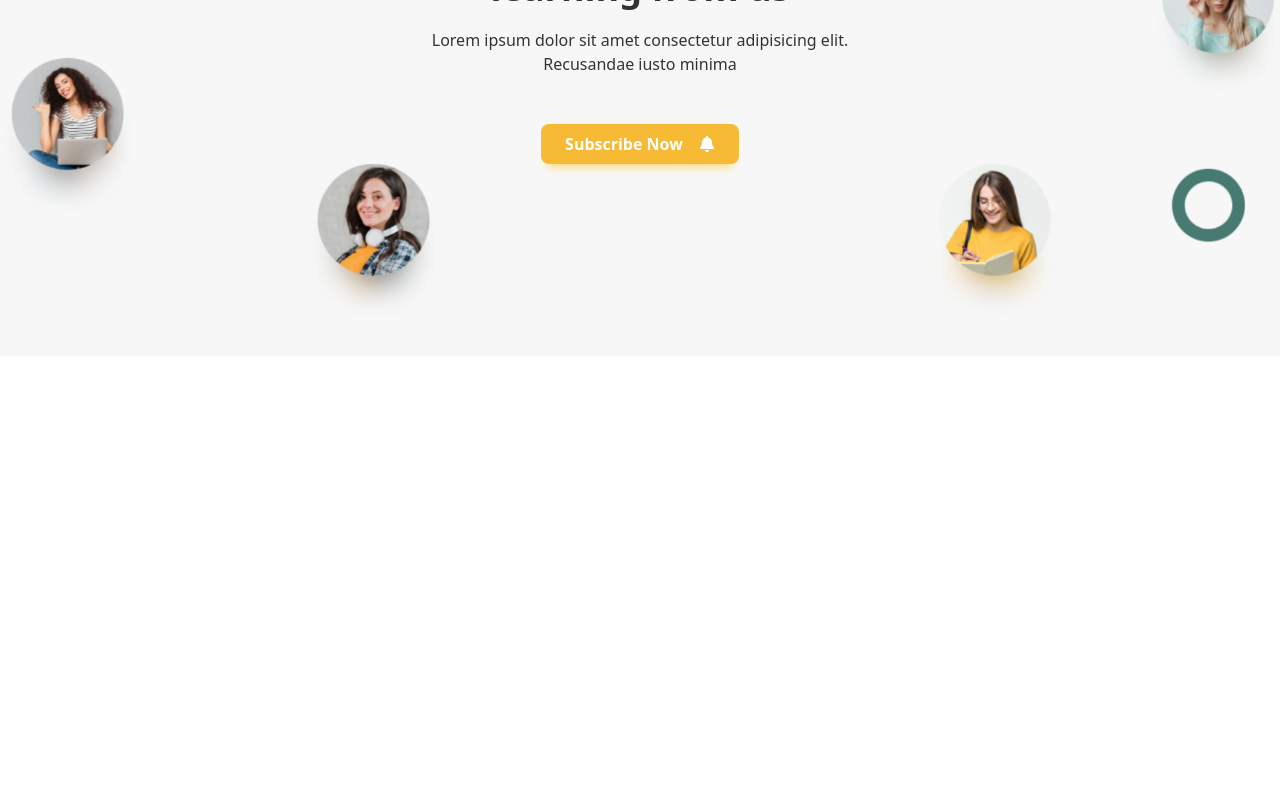
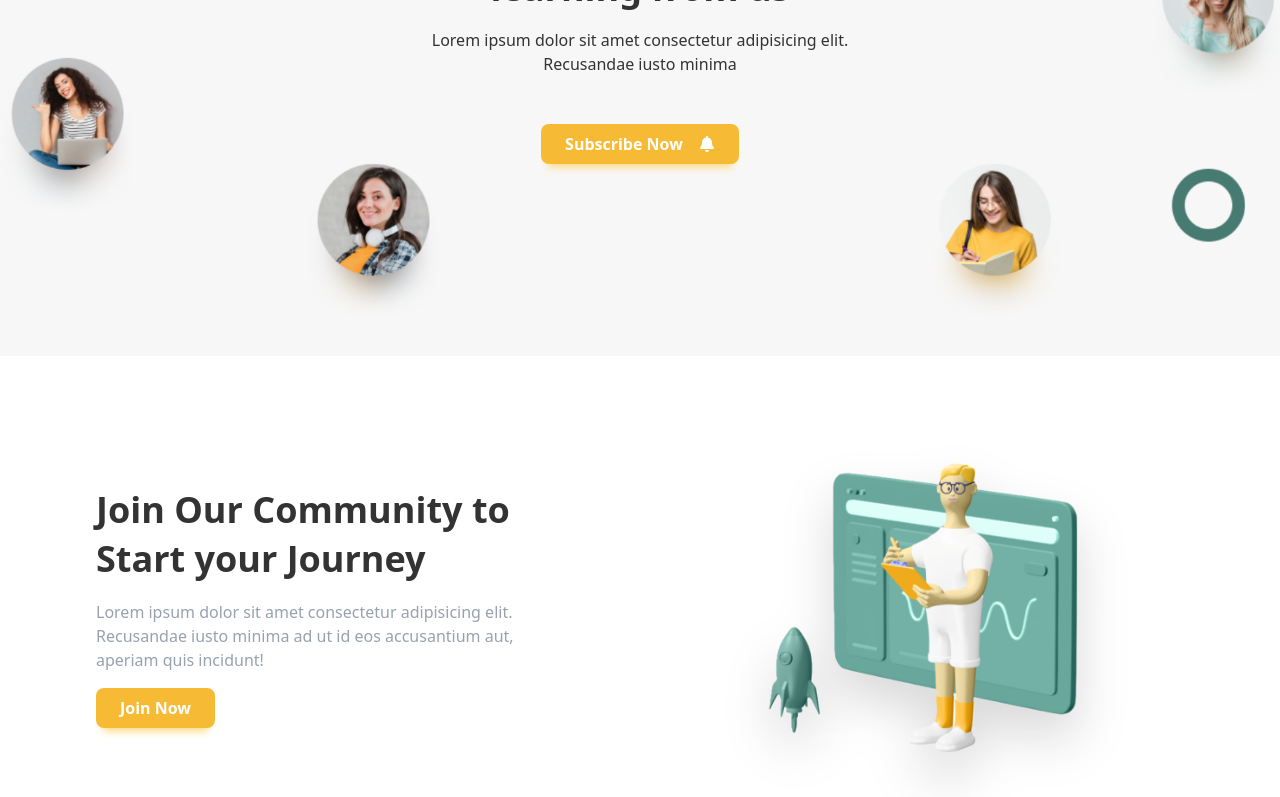
Before and after one commit to bhayanishyam/E-Learning-Landing-Page, a React (Vite) app: page / in a window 1280 px wide. Shown: the part 2000-2797 px from the top of the page. Before the commit the page ends 2356 px from the top, so only its background shows below. Built offline with nearby package versions, Linux system fonts and the light colour scheme.

Commit message:
create community and footer section

```diff
--- a/src/App.jsx
+++ b/src/App.jsx
@@ -2,6 +2,8 @@ import Hero from "./Components/Hero/Hero"
 import Services from "./Components/Services/Services"
 import Banner from "./Components/Banner/Banner"
 import Subscribe from "./Components/Subscribe/Subscribe"
+import Community from "./Components/Community/Community"
+import Footer from "./Components/Footer/Footer"
 
 function App() {
 
@@ -11,6 +13,8 @@ function App() {
       <Services />
       <Banner />
       <Subscribe />
+      <Community />
+      <Footer />
     </main>
   )
 }
--- /dev/null
+++ b/src/Components/Community/Community.jsx
@@ -0,0 +1,36 @@
+import image from "../../assets/banner-D9M2H9os.png"
+import { motion } from "framer-motion"
+
+export default function Community() {
+    return (
+        <section>
+
+            <div className="container grid grid-cols-1 md:grid-cols-2 py-14 md:!p-24 gap-10 space-y-6 md:space-y-0">
+                {/* text */}
+                <motion.div
+                    initial={{ opacity: 0, x: -50 }}
+                    whileInView={{ opacity: 1, x: 0 }}
+                    transition={{ duration: 0.4, ease: "easeInOut" }}
+                    className="flex flex-col justify-center">
+                    <div className="lg:max-w-[450px] space-y-4 text-center md:text-left">
+
+                        <h1 className="text-3xl  md:text-4xl font-bold !leading-snug space-y-4">
+                            Join Our Community to Start your Journey
+                        </h1>
+                        <p className=" text-gray-400">Lorem ipsum dolor sit amet consectetur adipisicing elit. Recusandae iusto minima ad ut id eos accusantium aut, aperiam quis incidunt!</p>
+                        <a href="#" className="primary-btn ">Join Now</a>
+                    </div>
+                </motion.div>
+                {/* Image */}
+                <div className="flex justify-center items-center drop-shadow-2xl">
+                    <motion.img
+                        initial={{ opacity: 0, x: 50 }}
+                        whileInView={{ opacity: 1, x: 0 }}
+                        transition={{ duration: 0.4, ease: "easeInOut" }}
+                        src={image} className="w-[350px]" />
+                </div>
+            </div>
+
+        </section>
+    );
+}
--- /dev/null
+++ b/src/Components/Footer/Footer.jsx
@@ -0,0 +1,65 @@
+import React from 'react';
+import { FaWhatsapp, FaYoutube } from 'react-icons/fa';
+import { FaInstagram } from 'react-icons/fa6';
+
+export default function Footer() {
+    return (
+        <footer className='bg-light'>
+            <div className='container py-28'>
+                <div className='grid grid-cols-1 md:grid-cols-2 lg:grid-cols-3 gap-14 md:gap-4'>
+                    {/* Journey */}
+                    <div className='grid gap-4 max-w-[300px] '>
+                        <h1 className='text-2xl font-bold'>
+                            The Coding Journey
+                        </h1>
+                        <p className='text-gray-400'>
+                            TCJ is a platform dedicated to empowering aspiring developers. From beginner tutorials to advanced programming concepts, we provide a comprehensive learning experience designed to help you master coding skills, build projects, and launch your tech career.
+                        </p>
+                    </div>
+                    {/* Linds */}
+
+                    <div className='grid grid-cols-2 gap-10'>
+                        <div className=''>
+                            <h1 className='text-2xl font-bold mb-4'>Courses</h1>
+                            <ul className='text-lg space-y-2'>
+                                <li><a href="#" className='text-gray-400 hover:text-secondary cursor-pointer duration-200'>Web Development</a></li>
+                                <li><a href="#" className='text-gray-400 hover:text-secondary cursor-pointer duration-200'>Software Development</a></li>
+                                <li><a href="#" className='text-gray-400 hover:text-secondary cursor-pointer duration-200'>Apps Development</a></li>
+                                <li><a href="#" className='text-gray-400 hover:text-secondary cursor-pointer duration-200'>E-learning</a></li>
+                            </ul>
+                        </div>
+                        <div className=''>
+                            <h1 className='text-2xl font-bold mb-4'>Link</h1>
+                            <ul className='text-lg space-y-2'>
+                                <li><a href="#" className='text-gray-400 hover:text-secondary cursor-pointer duration-200'>Home</a></li>
+                                <li><a href="#" className='text-gray-400 hover:text-secondary cursor-pointer duration-200'>Services</a></li>
+                                <li><a href="#" className='text-gray-400 hover:text-secondary cursor-pointer duration-200'>About</a></li>
+                                <li><a href="#" className='text-gray-400 hover:text-secondary cursor-pointer duration-200'>Contact</a></li>
+                            </ul>
+                        </div>
+
+
+                    </div>
+                    {/* Get In Touch */}
+                    <div className='max-w-[300px] space-y-4'>
+                        <h1 className='text-2xl font-bold mb-4'>Get In Touch</h1>
+                        {/* Input section */}
+                        <div className='py-2'>
+                            <div className='flex justify-baseline'>
+                                <input type="text" placeholder='Enter your email' className='pl-4 outline-0 pr-8 py-4 bg-white rounded-l-2xl focus:!border-0' />
+                                <button className='bg-primary text-white px-6 py-4  rounded-r-2xl font-semibold '>Go</button>
+                            </div>
+
+                        </div>
+                        <div className='flex py-3 space-x-6'>
+                            <FaWhatsapp className=' hover:text-primary' />
+                            <FaInstagram className=' hover:text-primary' />
+
+                            <FaYoutube className=' hover:text-primary' />
+                        </div>
+                    </div>
+                </div>
+            </div>
+        </footer>
+    );
+}
--- a/src/Components/Services/Services.jsx
+++ b/src/Components/Services/Services.jsx
@@ -55,7 +55,7 @@ export default function Services() {
     ]
 
     return (
-        <section className='bg-white'>
+        <section>
             <div className='container pb-14 pt-16'>
                 {/* title */}
                 <h1 className='text-4xl font-bold text-left pb-10'>Services We Provide</h1>
@@ -68,7 +68,7 @@ export default function Services() {
                                 initial={{ opacity: 0, x: 50 }}
                                 whileInView={{ opacity: 1, x: 0 }}
                                 viewport={{ once: true }}
-                                transition={{ duration: 0.3, delay: item.delay-0.1, ease: "easeInOut" }}
+                                transition={{ duration: 0.3, delay: item.delay - 0.1, ease: "easeInOut" }}
                                 key={item.id} className='bg-light rounded-3xl py-7 px-4 gap-4 flex flex-col justify-center items-center hover:bg-white hover:scale-110 duration-300 hover:shadow-2xl'>
                                 <div className='text-4xl mb-4'>{item.icon}</div>
                                 <h1 className='text-lx font-semibold text-center px-3'>{item.title}</h1>
--- a/vite.config.js
+++ b/vite.config.js
@@ -13,7 +13,6 @@ export default defineConfig({
       fontFamily: {
         poppins: ["Poppins", "sans-serif"]
       },
-
     }
   }
 })
```
